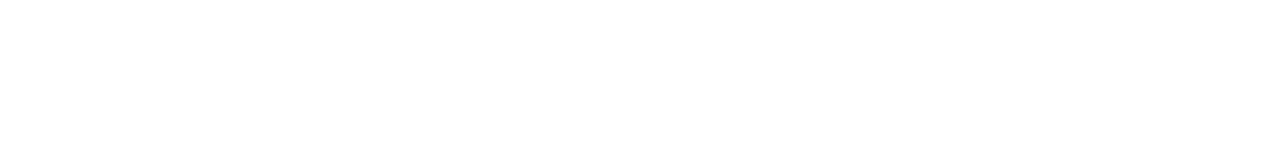
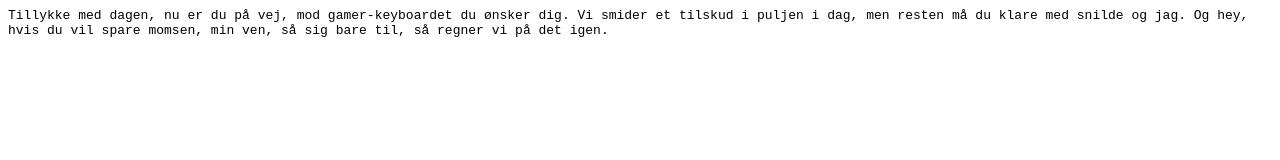
Before and after one commit to skhansen/dines.github.io, a plain HTML site: page index.html in a window 1280 px wide. Drawn offline with Linux system fonts and the light colour scheme.

Commit message:
Update index.html

```diff
--- a/index.html
+++ b/index.html
@@ -1,2 +1,16 @@
 <html>
+  <head><title>Dines 2025</title></head>
+  <body>
+    <main>
+      <code>
+        Tillykke med dagen, nu er du på vej,
+        mod gamer-keyboardet du ønsker dig.
+        Vi smider et tilskud i puljen i dag,
+        men resten må du klare med snilde og jag.
+
+        Og hey, hvis du vil spare momsen, min ven,
+        så sig bare til, så regner vi på det igen.
+      </code>
+    </main>
+  </body>
 </html>
```
